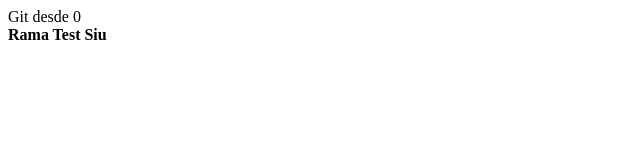
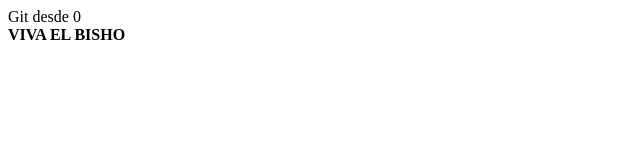
Before and after one commit to ponchitoxd/practicando-git, a plain HTML site: page index.html in a window 1280 px wide. Shown: the full height of the page, 0-640 px from the left. Drawn offline with Linux system fonts and the light colour scheme.

Commit message:
Commit desde VS

```diff
--- a/index.html
+++ b/index.html
@@ -9,7 +9,7 @@
   <body>
     <div>Git desde 0</div>
     <section>
-      <b>Rama Test Siu</b>
+      <b>VIVA EL BISHO</b>
     </section>
   </body>
 </html>
```
